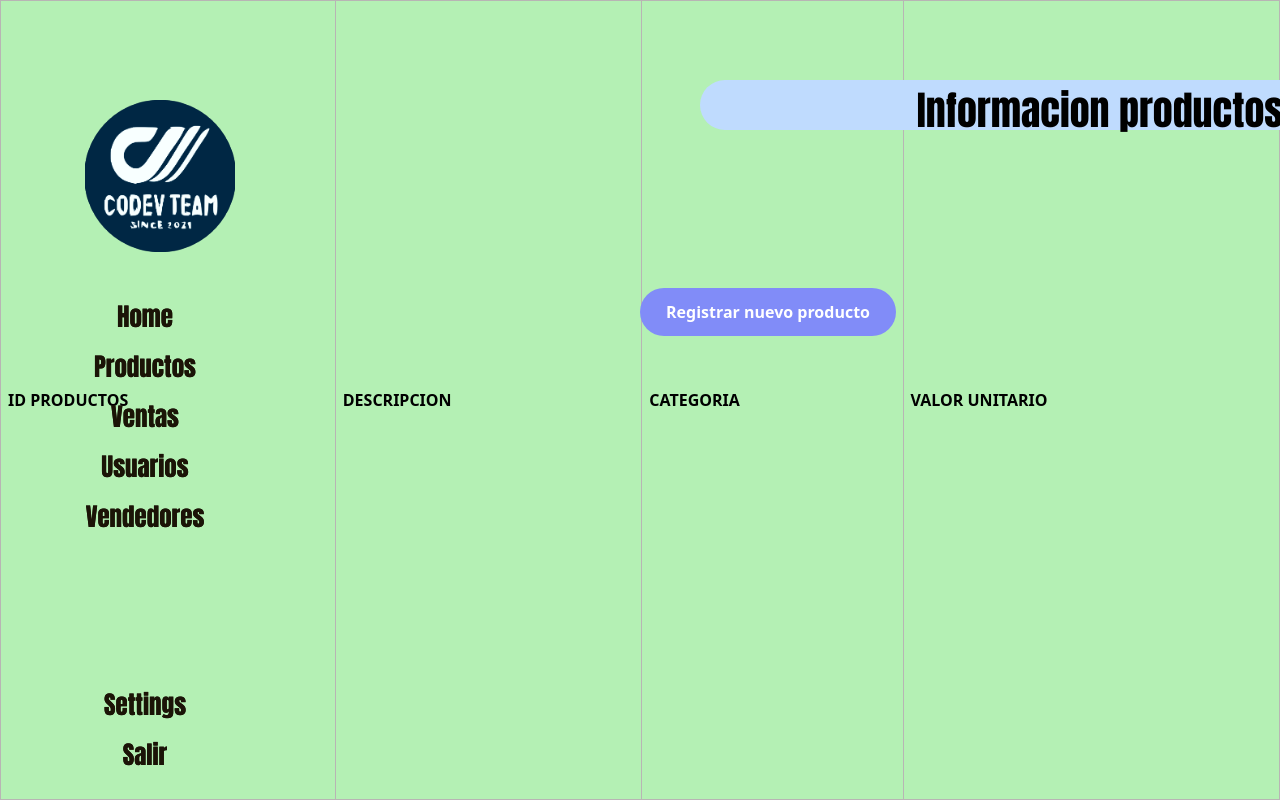
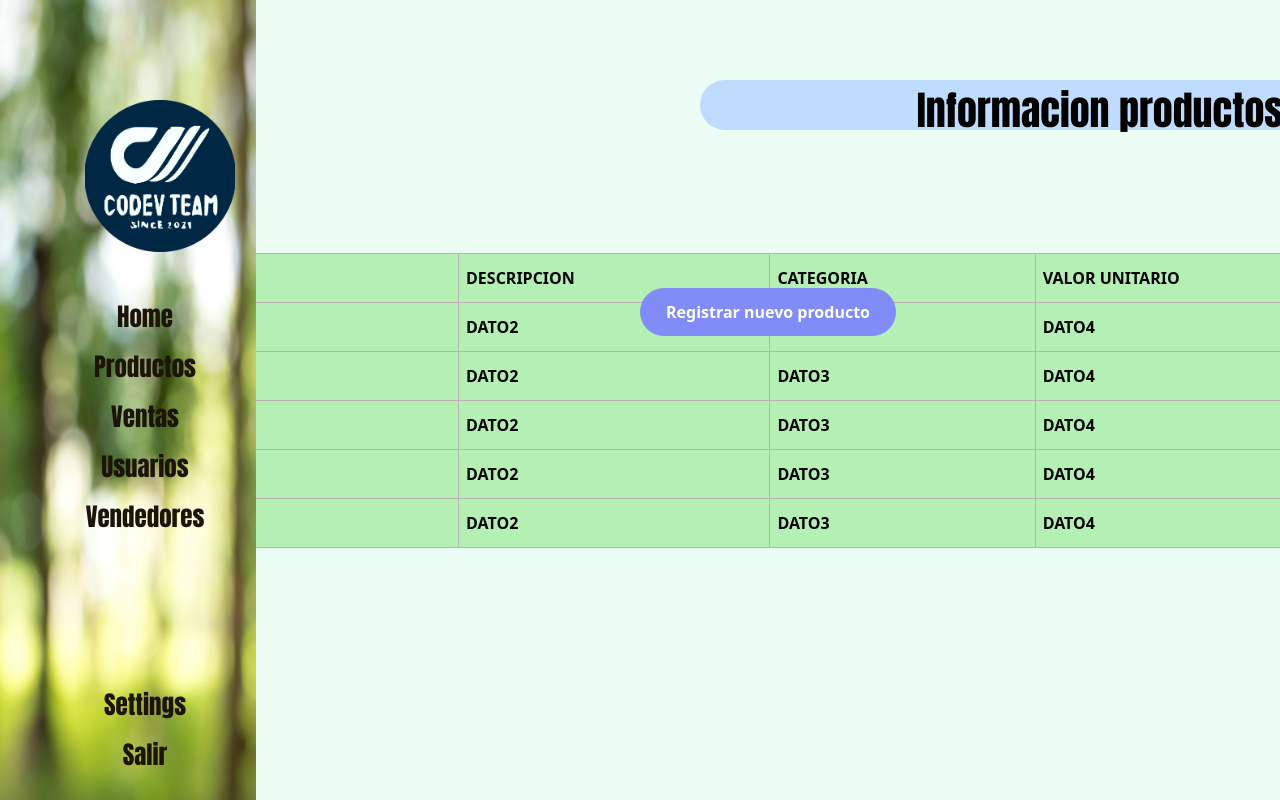
Before and after one commit to Equipo-coDEV-Mision-TIC/Ventas-codev-team, a React (Create React App) app: page /Home/productos in a window 1280 px wide. Built offline with nearby package versions, Linux system fonts and the light colour scheme.

Commit message:
se agregó la tabla dináamica donde para cada producto agregado en el objeto json este aparecerá en la tabla de forma automática

```diff
--- a/src/App.css
+++ b/src/App.css
@@ -121,7 +121,7 @@ cursor: pointer;
 }
 
 .tabla{
-  width: 1300px;;
+  width: 1300px;
 }
 
 .tabla td,
--- a/src/layouts/LayoutAdmin.jsx
+++ b/src/layouts/LayoutAdmin.jsx
@@ -7,7 +7,7 @@ const LayoutAdmin = ({children}) => {
         <div className='flex w-screen h-screen'>
             <div className ='flex flex-nowrap w-full h-full'>
                 <Sidebar/>
-                <main className='flex w-screen bg-green-50'>
+                <main className='flex w-full bg-green-50 overflow-y-scroll items-center justify-center'>
                     {children}
                 </main>
             </div>
--- a/src/pages/admin/productos.jsx
+++ b/src/pages/admin/productos.jsx
@@ -1,5 +1,4 @@
 import React, {useEffect, useState} from 'react'
-import LayoutAdmin from '../../layouts/LayoutAdmin'
 import BarraTitulo from '../../components/barraTitulo'
 import FormProductos from '../../components/FormularioCreacionVehiculos'
 
@@ -23,6 +22,18 @@ const productosBackend = [
         Categoria: "DATO3",
         ValorUnitario: "DATO4"
     },
+    {
+        IDproducto: "DATO1",
+        Descripción: "DATO2",
+        Categoria: "DATO3",
+        ValorUnitario: "DATO4"
+    },
+    {
+        IDproducto: "DATO1",
+        Descripción: "DATO2",
+        Categoria: "DATO3",
+        ValorUnitario: "DATO4"
+    }
 ]
 
 const Productos = () => {
@@ -46,7 +57,7 @@ const Productos = () => {
         }
     },[mostrarTabla]);
     return (
-        <LayoutAdmin>
+        <div>
             <BarraTitulo>
                     Informacion productos
                 </BarraTitulo>
@@ -55,7 +66,7 @@ const Productos = () => {
                 {mostrarTabla ? <TablaProductos listaProductos = {productos}/>:<FormularioCreacionProductos/>}
 
 
-        </LayoutAdmin>
+        </div>
     )
 }
 
@@ -70,6 +81,19 @@ const TablaProductos = ({listaProductos}) =>{
                     <th>VALOR UNITARIO</th>
                 </tr>
             </thead>
+            <tbody>
+                {listaProductos.map((productos)=>{
+                    return(
+                        <tr>
+                            <th>{productos.IDproducto}</th>
+                            <th>{productos.Descripción}</th>
+                            <th>{productos.Categoria}</th>
+                            <th>{productos.ValorUnitario}</th>
+                        </tr>
+                    )
+                })}
+
+            </tbody>
         </table>
     )
 }
```
